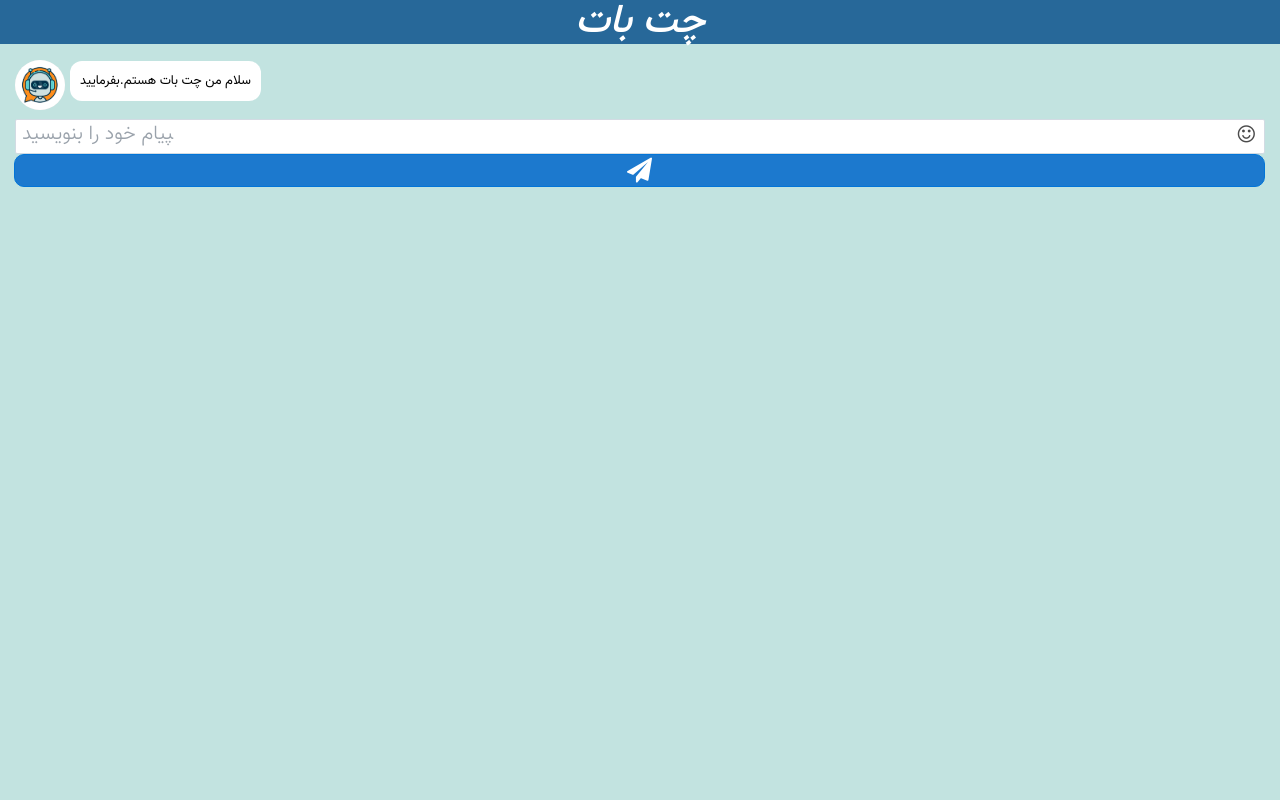
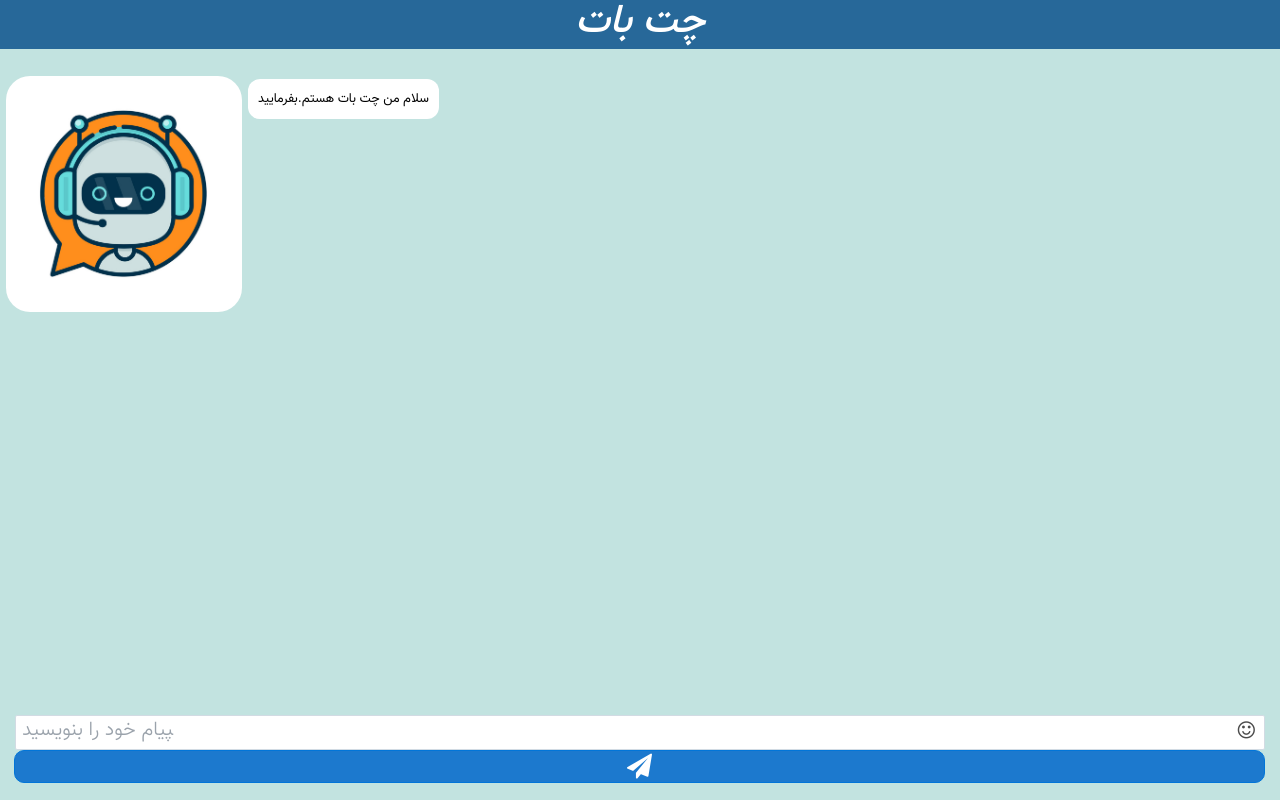
Before and after one commit to NegarMirgati/ChatBot-Server, a Flask app: page /1/ in a window 1280 px wide; the page is wider, and only the part inside the window is pictured. Run offline with Flask 2, Linux system fonts and the light colour scheme; some libraries are stand-ins or nearby versions.

Commit message:
improve bot ui

```diff
--- a/static/style.css
+++ b/static/style.css
@@ -1,7 +1,13 @@
 @import "Fonts/vazir.css";
+
+html {
+    overflow : hidden;
+}
+
 body {
     font-family: Vazir;
     height: 600px;
+    width : 100%;
 }
 
 #chat-container{
@@ -9,13 +15,24 @@ body {
     padding-left : 0px;
 }
 
-#header-fixed{
+#header{
     height: 50px;
     padding: 0px;
     position: fixed;
     top: 0;
     width : 100%;
     z-index: 100;
+	left:0;
+}
+
+#footer{
+    position:fixed;
+	width:100%;
+	left:0;
+    top:0;
+    height : 100px;
+    bottom:0;
+	top:auto;
 }
 
 #title{
@@ -27,6 +44,7 @@ body {
     font-style: oblique;
     background-color: rgb(39, 104, 153);
     width : 100%;
+    padding-bottom: 5px;
 }
 
 h3 {
@@ -38,10 +56,13 @@ h3 {
 
 #chatbox {
     margin-left: auto;
-    margin-right: 5px;
     width: 100%;
-    margin-top: 60px;
     background-color: rgb(194, 227, 224);
+    position:absolute;
+	top:50px;
+	bottom:100px;
+    overflow:auto;
+    padding : 20px;
 }
 
 #userInput {
@@ -98,7 +119,25 @@ h3 {
     line-height: 43px;
     border-radius: 12px;
     width : 110%;
+    margin-top: 8px;
 }
+
+#bot-avatar{
+    width: 20%;
+    border-radius: 30px;
+    float: left;
+    padding: 6px;
+    margin-left: -20px;
+}
+
+#user-avatar{
+    border-radius: 30px;
+    width: 20%;
+    float: right;
+    padding : 6px;
+    margin-right: -20px;
+}
+
 
 .botText span {
     background-color: rgb(255, 255, 255);
@@ -131,6 +170,7 @@ h3 {
   #myframe{
       background-color: rgb(194, 227, 224);
       font-family: Vazir;
+      width : 100%;
   }
 
   .emoji-wysiwyg-editor{
--- a/templates/index.html
+++ b/templates/index.html
@@ -23,17 +23,16 @@
     <script src="/static/jquery.emojiarea.js"></script>
     <script src="/static/emoji-picker.js"></script>
     <!-- End emoji-picker JavaScript -->
-
-    <div id="myframe">
-      <div class="container" id = "header-fixed">
+<div id = "myframe">
+    <div id="header">
       <h1 id = "title">چت بات</h1>
   </div>
-      <div id="chatbox" class="container">
-          <img src="/static/chatbot.jpg" alt="chatbot" style="width:100%;">
+  <div id="chatbox">
+      <img src="/static/chatbot.jpg" alt="chatbot" id = "bot-avatar">
       <p class="botText"><span>سلام من چت بات هستم.بفرمایید</span></p>
   </div>
-      <div class="panel-footer">
-      <div id="userInput" class="container" >
+  <div id="footer">
+      <div id="userInput" class="container">
           <p class="lead emoji-picker-container ">
             <input  id="textInput" type="email" Lang="fa-IR" name="msg" class="emoji-wysiwyg-editor" placeholder="‍‍‍‍‍پیام خود را بنویسید" data-emojiable="true">
             <span class="input-group-btn">
@@ -66,7 +65,7 @@
         var global="/static/f1.png"
         function getBotResponse() {
           var rawText = $("#textInput").val();
-          var userHtml = '<img id = avatar src="/static/f1.png" alt="student" class="right" style="width:100%;"> <p class="userText"><span>' + rawText + '</span></p>';
+          var userHtml = '<img src="/static/f1.png" alt="student" class="right" id = "user-avatar"> <p class="userText"><span>' + rawText + '</span></p>';
           $("#textInput").val("");
           $("#chatbox").append(userHtml);
           document.getElementById('userInput').scrollIntoView({block: 'start', behavior: 'smooth'});
@@ -79,7 +78,7 @@
             var res = str.substring(n+1, str.length);
             data = str.substring(0, n);
             // console.log(res);
-            var botHtml = '<img src="/static/chatbot.jpg" alt="chatbot" style="width:100%;"> <p class="botText"><span>' + data + '</span></p>';
+            var botHtml = '<img src="/static/chatbot.jpg" alt="chatbot" id = "bot-avatar"> <p class="botText"><span>' + data + '</span></p>';
             $("#chatbox").append(botHtml);
             document.getElementById('userInput').scrollIntoView({block: 'start', behavior: 'smooth'});
           });
@@ -101,5 +100,6 @@
 
       </script>
     </div>
+  </div>
   </body>
 </html>
```
Lines whose indentation alone changed are shown as unchanged.
